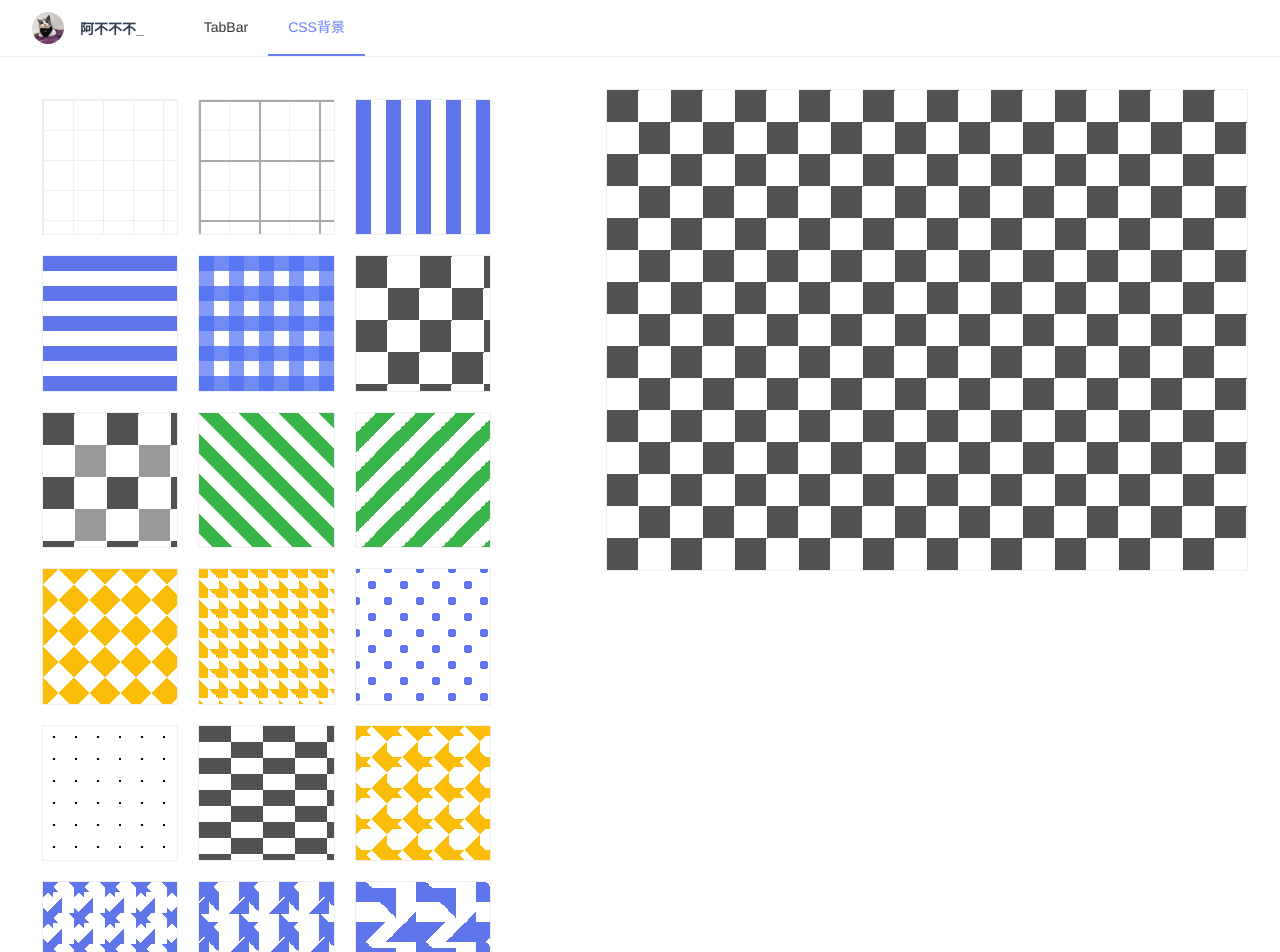
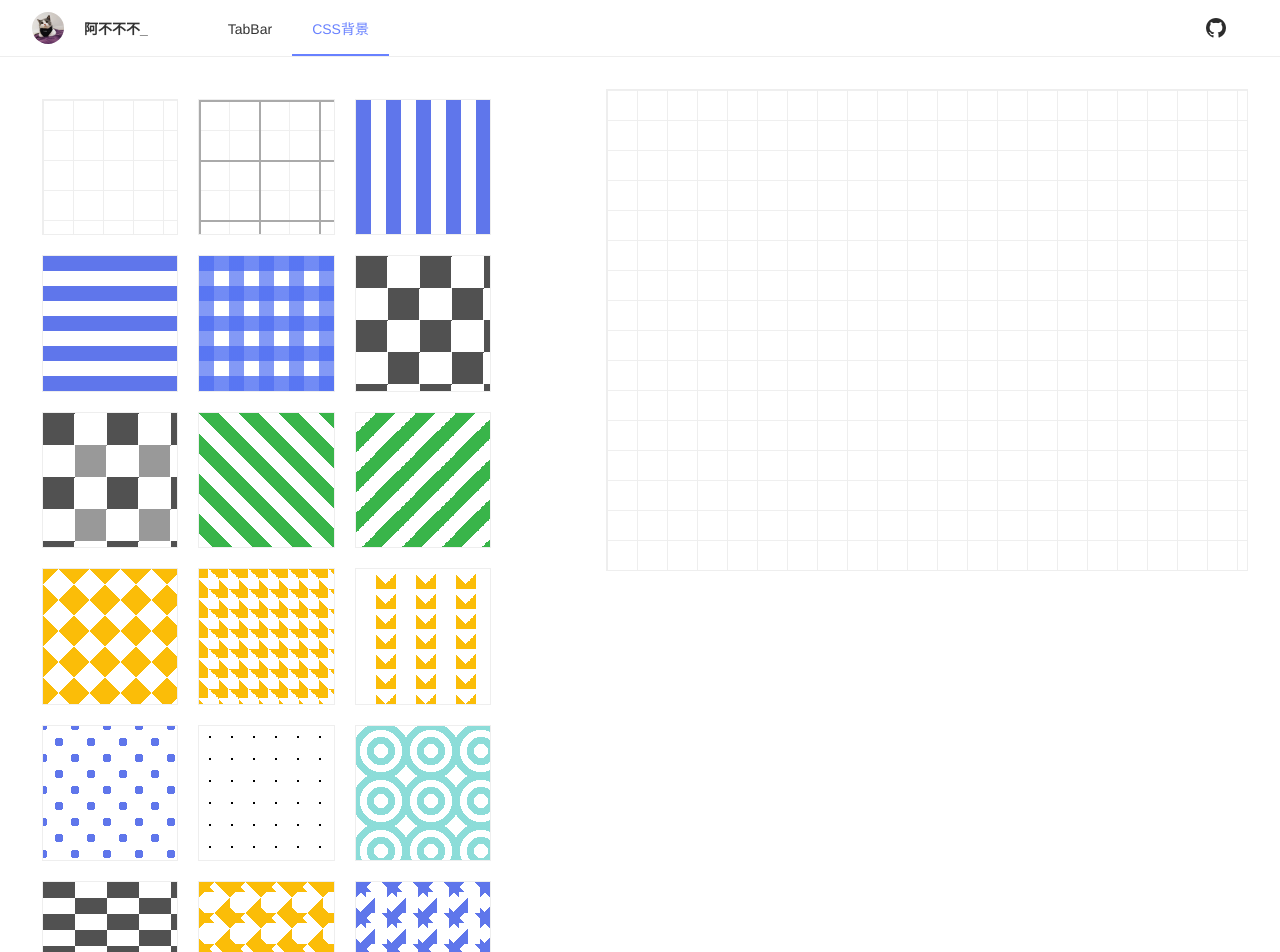
Before and after one commit to aBuBili/make-video-project, a Vue app: page /#/css-background in a window 1280 px wide. Shown: the top 952 px of the page. Built offline with nearby package versions, Linux system fonts and the light colour scheme.

Commit message:
finish background
finish background

```diff
--- a/index.html
+++ b/index.html
@@ -2,9 +2,9 @@
 <html lang="en">
   <head>
     <meta charset="UTF-8" />
-    <link rel="icon" href="/favicon.ico" />
+    <link rel="icon" href="/avatar.png" />
     <meta name="viewport" content="width=device-width, initial-scale=1.0" />
-    <title>Vite App</title>
+    <title>阿不不不_</title>
   </head>
   <body>
     <div id="app"></div>
--- a/src/components/Nav.vue
+++ b/src/components/Nav.vue
@@ -1,9 +1,18 @@
 <template>
   <nav class="nav">
     <img src="../assets/avatar.png" alt="" class="avatar" />
-    <span class="name">阿不不不_</span>
-    <router-link to="/tabbar">TabBar</router-link>
-    <router-link to="/css-background">CSS背景</router-link>
+
+    <a href="https://space.bilibili.com/524406874" class="name">阿不不不_</a>
+
+    <div class="LinkBox">
+      <router-link to="/tabbar">TabBar</router-link>
+      <router-link to="/css-background">CSS背景</router-link>
+    </div>
+
+    <!-- 链接 -->
+    <a href="https://github.com/aBuBili/make-video-project">
+      <img src="../assets/github.png" alt="" class="github" />
+    </a>
   </nav>
 </template>
 
@@ -14,6 +23,7 @@
 }
 
 .nav {
+  width: calc(100% - 64px);
   display: flex;
   align-items: center;
   border-bottom: 1px solid #eee;
@@ -22,7 +32,7 @@
 
 .nav a {
   height: 54px;
-  line-height: 54px;
+  line-height: 58px;
   font-size: 14px;
   color: #333;
   padding: 0px 20px;
@@ -30,11 +40,15 @@
   transition: all 0.2s;
   border-bottom: 2px solid #fff;
 }
+.nav .LinkBox {
+  flex: 1;
+  display: flex;
+  align-items: center;
+}
 
 .avatar {
   width: 32px;
   border-radius: 40px;
-  margin-right: 16px;
 }
 
 .name {
@@ -43,4 +57,10 @@
   margin: 0px;
   margin-right: 40px;
 }
+
+.github {
+  width: 24px;
+  cursor: pointer;
+  margin-top: 16px;
+}
 </style>
--- a/src/components/background.vue
+++ b/src/components/background.vue
@@ -28,8 +28,10 @@ const styleList = [
   "line-rotate-left",
   "line-rotate-left-right",
   "xiaomai",
+  "bianzi",
   "circle",
-  "pointReact",
+  "point",
+  "hollowCircle",
   // 砖墙
   "reactBox",
   // 不知名形状
@@ -39,7 +41,7 @@ const styleList = [
   "hahaha4",
 ];
 
-let showStyleName = ref("grid");
+let showStyleName = ref("gray");
 
 function setShowBoxClass({ target }) {
   const { id } = target;
@@ -76,10 +78,6 @@ function setShowBoxClass({ target }) {
   width: 40rem;
   height: 30rem;
   border: 1px solid #eee;
-  background-image: linear-gradient(90deg, #eee 1px, transparent 0),
-    linear-gradient(#efefef 1px, transparent 0);
-  background-size: 30px 30px;
-  background-repeat: repeat;
 }
 
 /* 灰色网格 */
@@ -209,6 +207,15 @@ function setShowBoxClass({ target }) {
   background-repeat: repeat;
 }
 
+/* 辫子网格 */
+.bianzi {
+  background: linear-gradient(-45deg, #fbbd08 25%, transparent 0),
+    linear-gradient(45deg, #fbbd08 25%, transparent 0);
+  background-position: 0px 0px, 20px 0px;
+  background-size: 40px 20px;
+  background-repeat: repeat;
+}
+
 /* 不知名 = - = */
 .hahaha {
   background: linear-gradient(135deg, #fbbd08 25%, transparent 0),
@@ -263,9 +270,26 @@ function setShowBoxClass({ target }) {
 }
 
 /* 点阵 */
-.pointReact {
+.point {
   background-image: radial-gradient(#000 1px, transparent 0);
   background-size: 22px 22px;
+  background-repeat: repeat;
+}
+
+/* 空心圆 */
+.hollowCircle {
+  --pink: #1cbbb381;
+  background-image: radial-gradient(
+    transparent 20%,
+    var(--pink) 20%,
+    var(--pink) 40%,
+    transparent 40%,
+    transparent 60%,
+    var(--pink) 60%,
+    var(--pink) 80%,
+    transparent 80%
+  );
+  background-size: 50px 50px;
   background-repeat: repeat;
 }
 
--- a/src/router/index.js
+++ b/src/router/index.js
@@ -3,17 +3,15 @@ import { createRouter, createWebHashHistory } from "vue-router";
 const routes = [
   {
     path: "/",
-    redirct: "/css-background",
+    redirct: "/tabbar",
   },
   {
     path: "/css-background",
     component: () => import("../views/cssBackground.vue"),
-    children: [],
   },
   {
     path: "/tabbar",
     component: () => import("../views/tabbar.vue"),
-    children: [],
   },
 ];
 
```
Also changed, not shown: public/avatar.png (added), src/assets/github.png (added).
